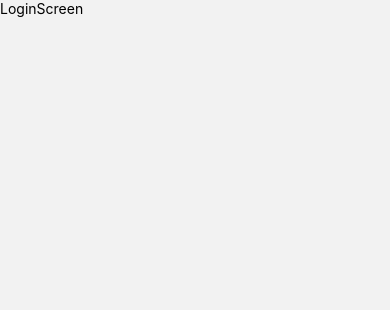
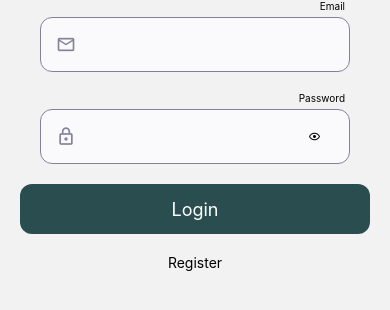
Before and after one commit to quangnv0212/ecom-mobile-app, a React Native app: screen /Login in a window 390 px wide. Shown: the top 310 px of the page. Built offline with nearby package versions, Linux system fonts and the light colour scheme; no server answers.

Commit message:
UI Login Screen + auth api

```diff
--- a/src/screen/LoginScreen.tsx
+++ b/src/screen/LoginScreen.tsx
@@ -1,10 +1,185 @@
-import { View, Text } from "react-native";
-import React from "react";
+import { MaterialCommunityIcons } from "@expo/vector-icons";
+import { useNavigation } from "@react-navigation/native";
+import * as React from "react";
+import { Controller, useForm } from "react-hook-form";
+import {
+  Image,
+  SafeAreaView,
+  ScrollView,
+  StyleSheet,
+  Text,
+  TextInput,
+  TouchableOpacity,
+  View,
+} from "react-native";
+import Button from "../components/Button";
+import { COLORS } from "../constants/color";
+import { SIZES } from "../constants/sizes";
 
-export default function LoginScreen() {
+interface LoginScreenProps {}
+
+const LoginScreen = (props: LoginScreenProps) => {
+  const navigation = useNavigation();
+  const {
+    register,
+    setValue,
+    handleSubmit,
+    control,
+    reset,
+    formState: { errors },
+  } = useForm();
+  const onSubmit = (data: any) => {
+    console.log(data);
+  };
+  const [obsecureText, setObsercureText] = React.useState(true);
   return (
-    <View>
-      <Text>LoginScreen</Text>
-    </View>
+    <ScrollView>
+      <SafeAreaView style={{ marginHorizontal: 20 }}>
+        <View>
+          <View>
+            <View style={styles.wrapper}>
+              <Text style={styles.label}>Email</Text>
+              <View style={styles.inputWrapper}>
+                <MaterialCommunityIcons
+                  name="email-outline"
+                  size={20}
+                  color={COLORS.gray}
+                  style={styles.iconStyle}
+                />
+                <Controller
+                  rules={{
+                    required: true,
+                  }}
+                  control={control}
+                  render={({ field: { onChange, onBlur, value } }) => (
+                    <TextInput
+                      autoCapitalize="none"
+                      style={styles.input}
+                      onBlur={onBlur}
+                      onChangeText={(value) => onChange(value)}
+                      value={value}
+                    />
+                  )}
+                  name="email"
+                />
+              </View>
+              {errors.email && (
+                <Text style={styles.errorMessage}>This is required.</Text>
+              )}
+            </View>
+            <View style={styles.wrapper}>
+              <Text style={styles.label}>Password</Text>
+              <View style={styles.inputWrapper}>
+                <MaterialCommunityIcons
+                  name="lock-outline"
+                  size={20}
+                  color={COLORS.gray}
+                  style={styles.iconStyle}
+                />
+                <Controller
+                  control={control}
+                  render={({ field: { onChange, onBlur, value } }) => (
+                    <TextInput
+                      secureTextEntry={obsecureText}
+                      style={styles.input}
+                      onBlur={onBlur}
+                      onChangeText={(value) => onChange(value)}
+                      value={value}
+                    />
+                  )}
+                  name="password"
+                  rules={{ required: true }}
+                />
+                <TouchableOpacity
+                  onPress={() => {
+                    setObsercureText((prev) => !prev);
+                  }}
+                >
+                  <MaterialCommunityIcons
+                    name={obsecureText ? "eye-outline" : "eye-off-outline"}
+                  />
+                </TouchableOpacity>
+              </View>
+              {errors.password && (
+                <Text style={styles.errorMessage}>This is required.</Text>
+              )}
+            </View>
+            <Button
+              isValid={Boolean(errors)}
+              title="Login"
+              onPress={handleSubmit(onSubmit)}
+            />
+            <Text
+              onPress={() => navigation.navigate("SignUp")}
+              style={{ marginTop: 20, textAlign: "center" }}
+            >
+              Register
+            </Text>
+          </View>
+        </View>
+      </SafeAreaView>
+    </ScrollView>
   );
-}
+};
+
+export default LoginScreen;
+
+const styles = StyleSheet.create({
+  button: {},
+  errorMessage: {
+    color: COLORS.red,
+    marginTop: 5,
+    marginLeft: 5,
+    fontSize: SIZES.xSmall,
+    // fontFamily:"regular"
+  },
+  buttonInner: {},
+  input: { width: "80%" },
+  container: {},
+  cover: {
+    height: SIZES.height / 2.4,
+    width: SIZES.width - 60,
+    resizeMode: "contain",
+    marginBottom: SIZES.xxLarge,
+  },
+  title: {
+    // fontFamily: "bold",
+    fontSize: SIZES.xLarge,
+    color: COLORS.primary,
+    alignItems: "center",
+    marginBottom: SIZES.xxLarge,
+  },
+  wrapper: {
+    marginBottom: 20,
+    marginHorizontal: 20,
+  },
+  label: {
+    // fontFamily: "regular",
+    fontSize: SIZES.xSmall,
+    marginBottom: 5,
+    marginEnd: 5,
+    textAlign: "right",
+  },
+  inputWrapper: {
+    borderColor: COLORS.gray,
+    backgroundColor: COLORS.lightWhite,
+    borderWidth: 1,
+    height: 55,
+    borderRadius: 12,
+    flexDirection: "row",
+    paddingHorizontal: 15,
+    alignItems: "center",
+  },
+  iconStyle: {
+    marginRight: 10,
+  },
+});
+
+const btnStyle = (backgroundColor: string) => ({
+  height: 50,
+  width: "100%",
+  backgroundColor: backgroundColor,
+  justifyContent: "center",
+  alignItems: "center",
+  borderRadius: 12,
+});
--- a/src/screen/ProfileScreen.tsx
+++ b/src/screen/ProfileScreen.tsx
@@ -27,7 +27,7 @@ const ProfileScreen = (props: ProfileScreenProps) => {
     ]);
   };
   const navigation = useNavigation();
-  const userLogin = true;
+  const userLogin = false;
   const userdata = "";
   return (
     <View style={styles.container}>
```
Also changed, not shown: src/apis/auth.api.ts (added, +21 -0 lines).
